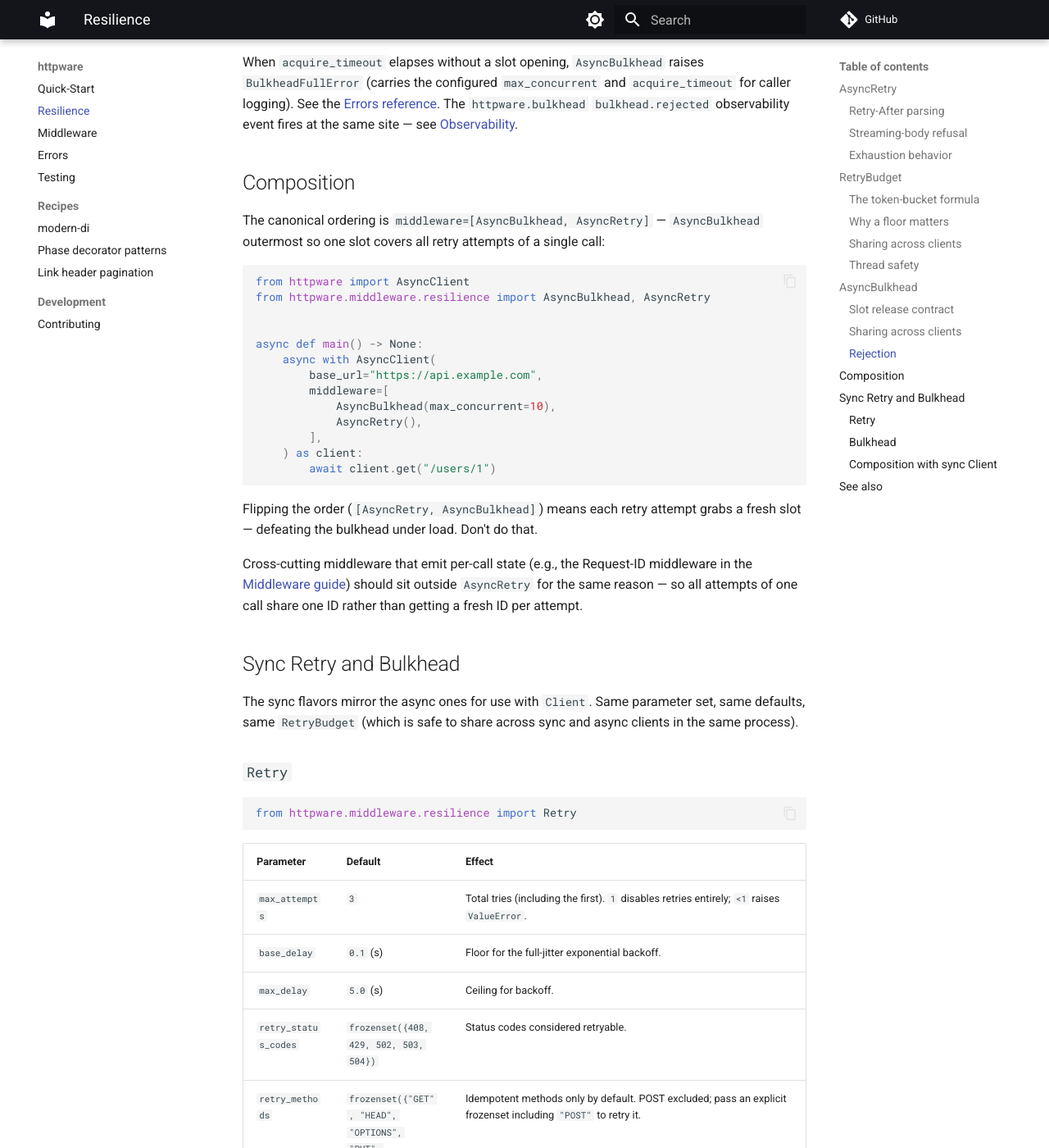
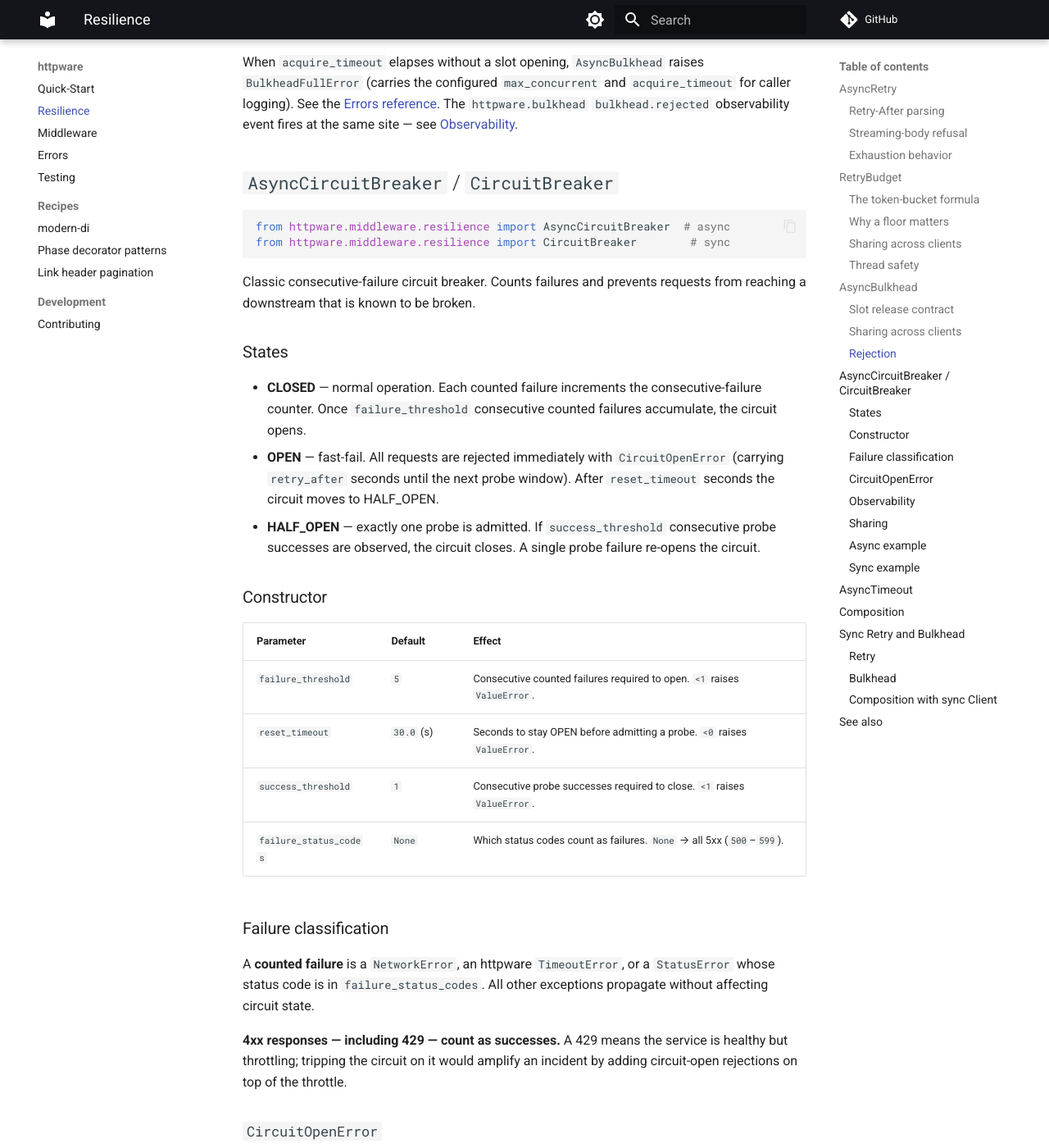
Before and after one commit to modern-python/httpware, an MkDocs documentation site: the page built from docs/resilience.md, in a window 1280 px wide and 1400 px high, scrolled down 4539 px. Shown: the whole window at 82% size. Built offline with MkDocs 1.6.1 and Material for MkDocs 9.7.7, drawn with Linux system fonts in a browser that asks for light colours; comment, search, counter and statistics services are not loaded; some of the changed text lies outside the part shown.

Commit message:
docs(resilience): document CircuitBreaker + AsyncTimeout (0.10.0)
Co-Authored-By: Claude Fable 5 <noreply@anthropic.com>

````diff
--- a/docs/resilience.md
+++ b/docs/resilience.md
@@ -144,27 +144,154 @@ async with (
 
 When `acquire_timeout` elapses without a slot opening, `AsyncBulkhead` raises `BulkheadFullError` (carries the configured `max_concurrent` and `acquire_timeout` for caller logging). See the [Errors reference](errors.md). The `httpware.bulkhead` `bulkhead.rejected` observability event fires at the same site — see [Observability](index.md#observability).
 
-## Composition
+## `AsyncCircuitBreaker` / `CircuitBreaker`
 
-The canonical ordering is `middleware=[AsyncBulkhead, AsyncRetry]` — `AsyncBulkhead` outermost so one slot covers all retry attempts of a single call:
+```python
+from httpware.middleware.resilience import AsyncCircuitBreaker  # async
+from httpware.middleware.resilience import CircuitBreaker        # sync
+```
+
+Classic consecutive-failure circuit breaker. Counts failures and prevents requests from reaching a downstream that is known to be broken.
+
+### States
+
+- **CLOSED** — normal operation. Each counted failure increments the consecutive-failure counter. Once `failure_threshold` consecutive counted failures accumulate, the circuit opens.
+- **OPEN** — fast-fail. All requests are rejected immediately with `CircuitOpenError` (carrying `retry_after` seconds until the next probe window). After `reset_timeout` seconds the circuit moves to HALF_OPEN.
+- **HALF_OPEN** — exactly one probe is admitted. If `success_threshold` consecutive probe successes are observed, the circuit closes. A single probe failure re-opens the circuit.
+
+### Constructor
+
+| Parameter | Default | Effect |
+|---|---|---|
+| `failure_threshold` | `5` | Consecutive counted failures required to open. `<1` raises `ValueError`. |
+| `reset_timeout` | `30.0` (s) | Seconds to stay OPEN before admitting a probe. `<0` raises `ValueError`. |
+| `success_threshold` | `1` | Consecutive probe successes required to close. `<1` raises `ValueError`. |
+| `failure_status_codes` | `None` | Which status codes count as failures. `None` → all 5xx (`500`–`599`). |
+
+### Failure classification
+
+A **counted failure** is a `NetworkError`, an httpware `TimeoutError`, or a `StatusError` whose status code is in `failure_status_codes`. All other exceptions propagate without affecting circuit state.
+
+**4xx responses — including 429 — count as successes.** A 429 means the service is healthy but throttling; tripping the circuit on it would amplify an incident by adding circuit-open rejections on top of the throttle.
+
+### `CircuitOpenError`
+
+Raised when the circuit is OPEN (with a positive `retry_after: float`) or when HALF_OPEN with a probe already in flight (`retry_after=None`). Inherits `httpware.ClientError`. See the [Errors reference](errors.md).
+
+### Observability
+
+Emitted on logger `httpware.circuit_breaker`:
+
+| Event | When |
+|---|---|
+| `circuit.opened` | Failure threshold reached; circuit transitions CLOSED → OPEN |
+| `circuit.rejected` | Request fast-failed (OPEN or HALF_OPEN probe slot taken) |
+| `circuit.half_open` | Reset timeout elapsed; circuit transitions OPEN → HALF_OPEN |
+| `circuit.closed` | Success threshold reached; circuit transitions HALF_OPEN → CLOSED |
+
+### Sharing
+
+Pass the same instance to multiple clients to enforce one shared circuit across them. A `CircuitBreaker` (sync) cannot be shared with an `AsyncCircuitBreaker` — they use different concurrency primitives.
+
+### Async example
 
 ```python
 from httpware import AsyncClient
-from httpware.middleware.resilience import AsyncBulkhead, AsyncRetry
+from httpware.middleware.resilience import AsyncCircuitBreaker
+
+
+breaker = AsyncCircuitBreaker(failure_threshold=3, reset_timeout=60.0)
+
+async with AsyncClient(
+    base_url="https://api.example.com",
+    middleware=[breaker],
+) as client:
+    response = await client.get("/users/1")
+```
+
+### Sync example
+
+```python
+from httpware import Client
+from httpware.middleware.resilience import CircuitBreaker
+
+
+breaker = CircuitBreaker(failure_threshold=3, reset_timeout=60.0)
+
+with Client(
+    base_url="https://api.example.com",
+    middleware=[breaker],
+) as client:
+    client.get("/users/1")
+```
+
+## `AsyncTimeout`
+
+```python
+from httpware.middleware.resilience import AsyncTimeout
+```
+
+Bounds total wall-clock time across the entire inner pipeline. Place it outermost to enforce "this whole operation must finish within `timeout` seconds, even across retries and backoff sleeps." On expiry it raises `httpware.TimeoutError`.
+
+| Parameter | Default | Effect |
+|---|---|---|
+| `timeout` | **REQUIRED** | Overall deadline in seconds. Must be `> 0`; `≤0` raises `ValueError`. |
+
+**This is not a per-call timeout.** httpx2's connect/read/write/pool timeouts are the right tool for bounding a single outbound call; `AsyncTimeout` doesn't duplicate them. What httpx2 cannot bound is the total wall-clock across a whole retry sequence — `AsyncTimeout` fills that gap.
+
+**No sync `Timeout` exists.** Sync Python has no cancellation primitive that can interrupt a blocking httpx2 call mid-flight. For sync per-call bounds, configure `httpx2.Timeout` on the wrapped client or pass `timeout=` per request.
+
+Observability event: `timeout.exceeded` on logger `httpware.timeout`.
+
+```python
+from httpware import AsyncClient
+from httpware.middleware.resilience import AsyncCircuitBreaker, AsyncRetry, AsyncTimeout
+
+
+async with AsyncClient(
+    base_url="https://api.example.com",
+    middleware=[
+        AsyncTimeout(timeout=10.0),   # overall deadline across the whole chain
+        AsyncRetry(max_attempts=3),
+    ],
+) as client:
+    response = await client.get("/users/1")
+```
+
+## Composition
+
+The recommended ordering (not enforced, but each position has a reason):
+
+```
+AsyncTimeout → AsyncCircuitBreaker → AsyncRetry → AsyncBulkhead → terminal
+```
+
+- `AsyncTimeout` outermost so the overall deadline covers the entire sequence including retries and backoff.
+- `AsyncCircuitBreaker` outside `AsyncRetry` so an open circuit short-circuits the whole retry loop without attempting any calls. This also means the breaker counts one outcome per fully-exhausted retry sequence rather than one per individual attempt.
+- `AsyncBulkhead` inside `AsyncRetry` so one slot covers all retry attempts of a single call. Flip it (`[AsyncRetry, AsyncBulkhead]`) and each retry grabs a fresh slot — defeating the bulkhead under load.
+
+```python
+from httpware import AsyncClient
+from httpware.middleware.resilience import (
+    AsyncBulkhead,
+    AsyncCircuitBreaker,
+    AsyncRetry,
+    AsyncTimeout,
+)
 
 
 async def main() -> None:
     async with AsyncClient(
         base_url="https://api.example.com",
         middleware=[
+            AsyncTimeout(timeout=30.0),
+            AsyncCircuitBreaker(),
+            AsyncRetry(),
             AsyncBulkhead(max_concurrent=10),
-            AsyncRetry(),
         ],
     ) as client:
         await client.get("/users/1")
 ```
-
-Flipping the order (`[AsyncRetry, AsyncBulkhead]`) means each retry attempt grabs a fresh slot — defeating the bulkhead under load. Don't do that.
 
 Cross-cutting middleware that emit per-call state (e.g., the Request-ID middleware in the [Middleware guide](middleware.md)) should sit outside `AsyncRetry` for the same reason — so all attempts of one call share one ID rather than getting a fresh ID per attempt.
 
@@ -227,6 +354,6 @@ with Client(
 ## See also
 
 - **[Middleware guide](middleware.md)** — write your own resilience middleware against the same protocol `AsyncRetry` and `AsyncBulkhead` use.
-- **[Errors reference](errors.md)** — `RetryBudgetExhaustedError`, `BulkheadFullError`, and the broader exception tree.
-- **[Observability](index.md#observability)** — the four operational events these middleware emit.
+- **[Errors reference](errors.md)** — `RetryBudgetExhaustedError`, `BulkheadFullError`, `CircuitOpenError`, and the broader exception tree.
+- **[Observability](index.md#observability)** — the operational events these middleware emit.
 - **`planning/engineering.md` §3** — the formal Middleware/Seam-A contract.
````
Also changed, not shown: README.md (+6 -4 lines), planning/releases/0.10.0.md (added, +44 -0 lines).
